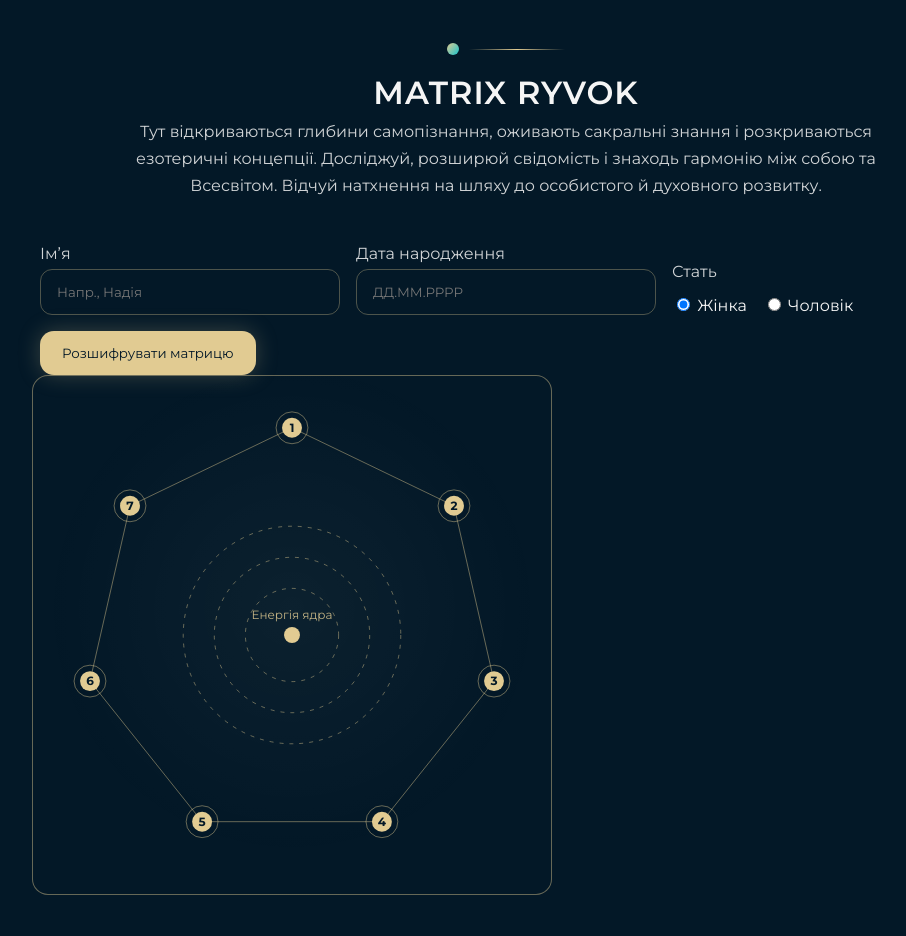
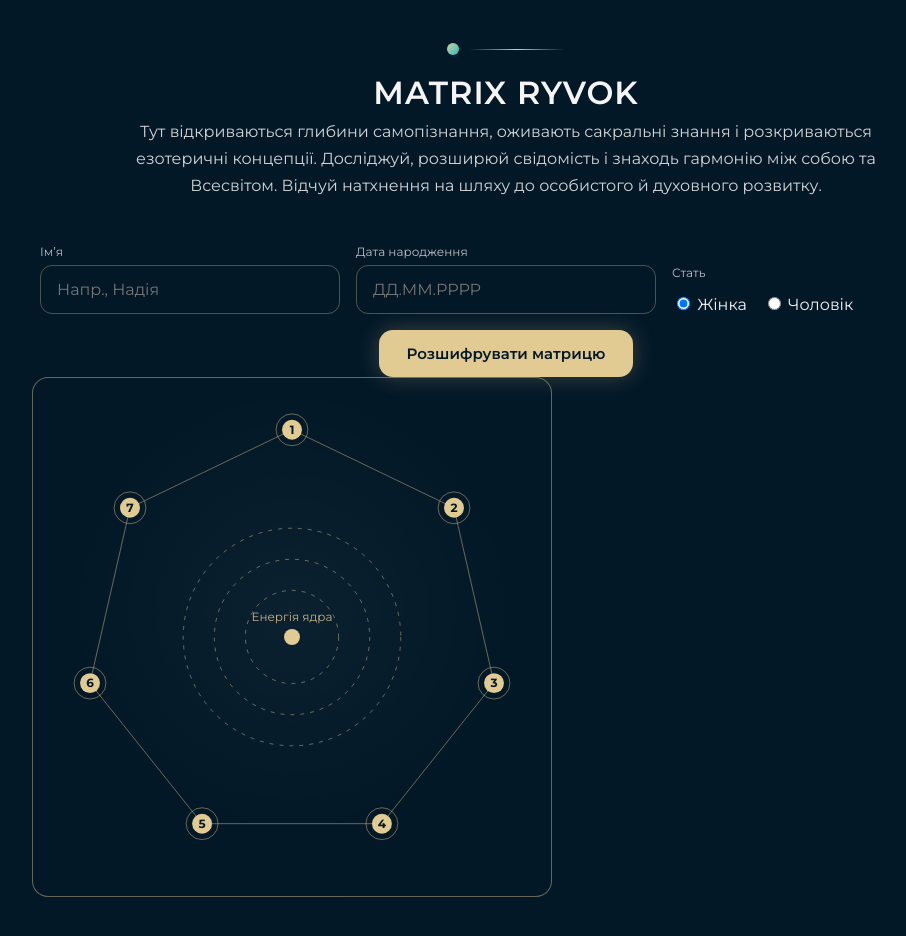
Before and after one commit to NadinMatrix/matrix-ryvok, a Next.js app: page / in a window 1280 px wide. Shown: the top 936 px of the page, without its empty margins (134-1040 px from the left). Built offline with nearby package versions, Linux system fonts and the light colour scheme.

Commit message:
Update index.js

```diff
--- a/pages/index.js
+++ b/pages/index.js
@@ -226,15 +226,28 @@ function ChakraWeb({ svgSize=520, data=[] }){
 }
 
 const styles = {
-    form: {
+  form: {
     display: 'flex',
     flexWrap: 'wrap',
     gap: 16,
     alignItems: 'flex-end',
+    justifyContent: 'center',
     padding: '0 8px',
   },
-  field: { flex: '1 1 260px', minWidth: 240 },
-  label: { display: 'block', marginBottom: 6, opacity: .85 },
+
+  field: {
+    flex: '1 1 260px',
+    minWidth: 240,
+  },
+
+  label: {
+    display: 'block',
+    marginBottom: 6,
+    fontSize: 12,
+    opacity: 0.85,
+    color: 'rgba(255,255,255,0.85)',
+  },
+
   input: {
     width: '100%',
     padding: '14px 16px',
@@ -242,35 +255,58 @@ const styles = {
     border: `1px solid ${COLORS.gold}55`,
     background: 'transparent',
     color: COLORS.text,
+    fontSize: 16,
   },
-  radiosRow: { display: 'flex', alignItems: 'center', gap: 14, paddingTop: 8 },
+
+  radiosRow: {
+    display: 'flex',
+    alignItems: 'center',
+    gap: 16,
+    marginTop: 10,
+    justifyContent: 'center',
+  },
+
   btn: {
     flex: '0 0 auto',
-    padding: '14px 22px',
+    padding: '14px 28px',
     borderRadius: 14,
     border: 'none',
     background: COLORS.gold,
     color: '#031827',
-    boxShadow: '0 0 22px rgba(225,203,146,.25)',
+    fontWeight: 600,
+    fontSize: 15,
+    boxShadow: '0 0 22px rgba(225,203,146,0.25)',
     cursor: 'pointer',
+    transition: 'all 0.25s ease',
   },
-  panel:{
-    marginTop:24, padding:20, borderRadius:14, background: COLORS.panel,
-    border:`1px solid ${COLORS.line}`
+
+  panel: {
+    marginTop: 24,
+    padding: 20,
+    borderRadius: 14,
+    border: `1px solid ${COLORS.line}`,
+    background: 'rgba(255,255,255,0.03)',
   },
-  gridWrap:{
-    display:'grid', gridTemplateColumns:'minmax(280px, 1fr) 1fr', gap:20, alignItems:'start'
+
+  gridWrap: {
+    display: 'grid',
+    gridTemplateColumns: 'minmax(280px, 1fr)',
+    justifyItems: 'center',
+    gap: 24,
   },
-  card:{
-    border:`1px solid ${COLORS.line}`, borderRadius:12, padding:14, marginBottom:14,
-    background:'rgba(255,255,255,0.03)'
+
+  card: {
+    border: `1px solid ${COLORS.line}`,
+    borderRadius: 12,
+    padding: 16,
+    background: 'rgba(255,255,255,0.03)',
   },
-  kv:{ display:'flex', alignItems:'baseline', justifyContent:'space-between' },
-  big:{ fontSize:24, color: COLORS.gold },
-  table:{
-    width:'100%', borderCollapse:'collapse', marginTop:6,
-    border:`1px solid ${COLORS.line}`
-  }
+
+  error: {
+    color: COLORS.error,
+    margin: '10px 4px 0',
+    textAlign: 'center',
+  },
 };
 
 // Адаптив
```
